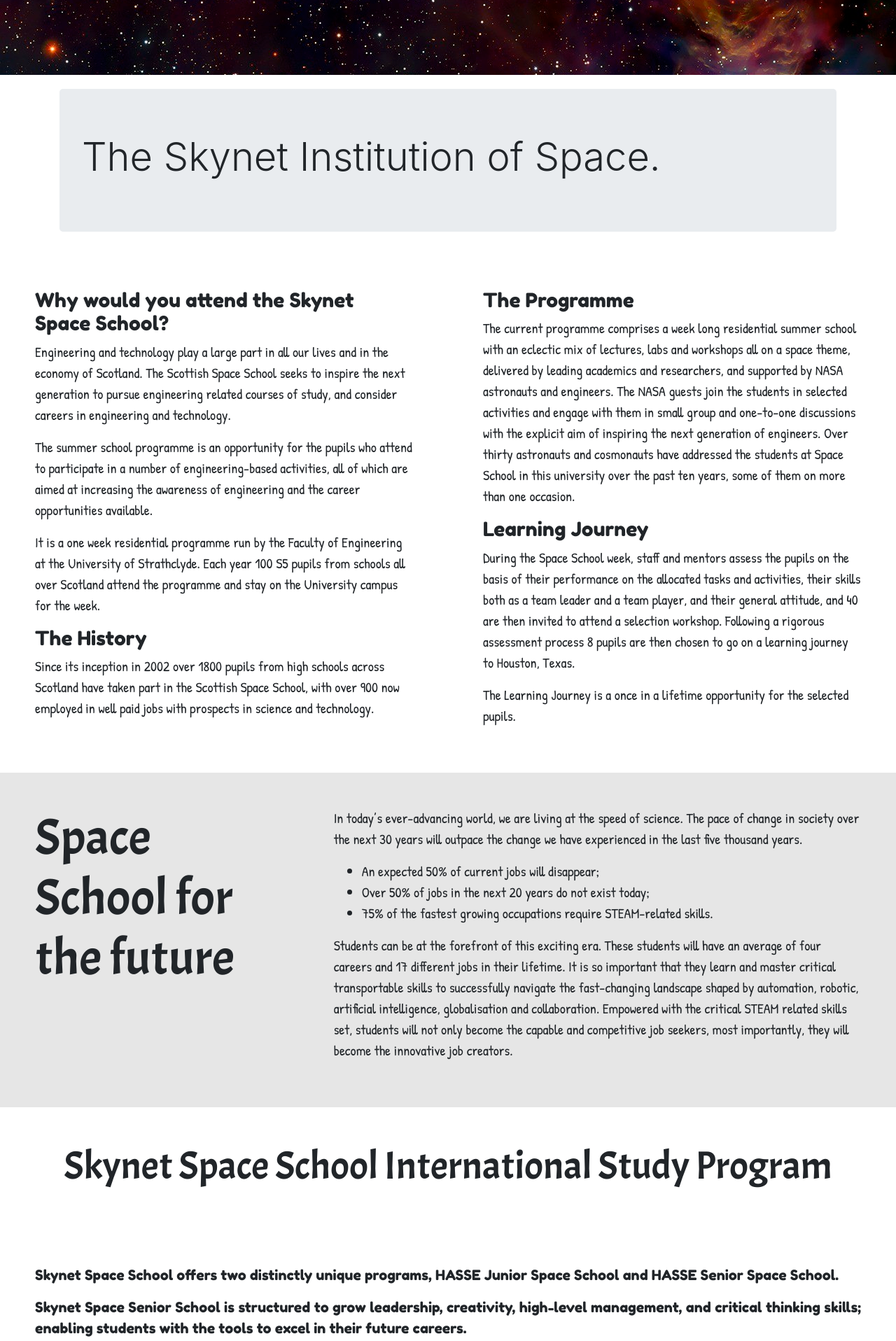
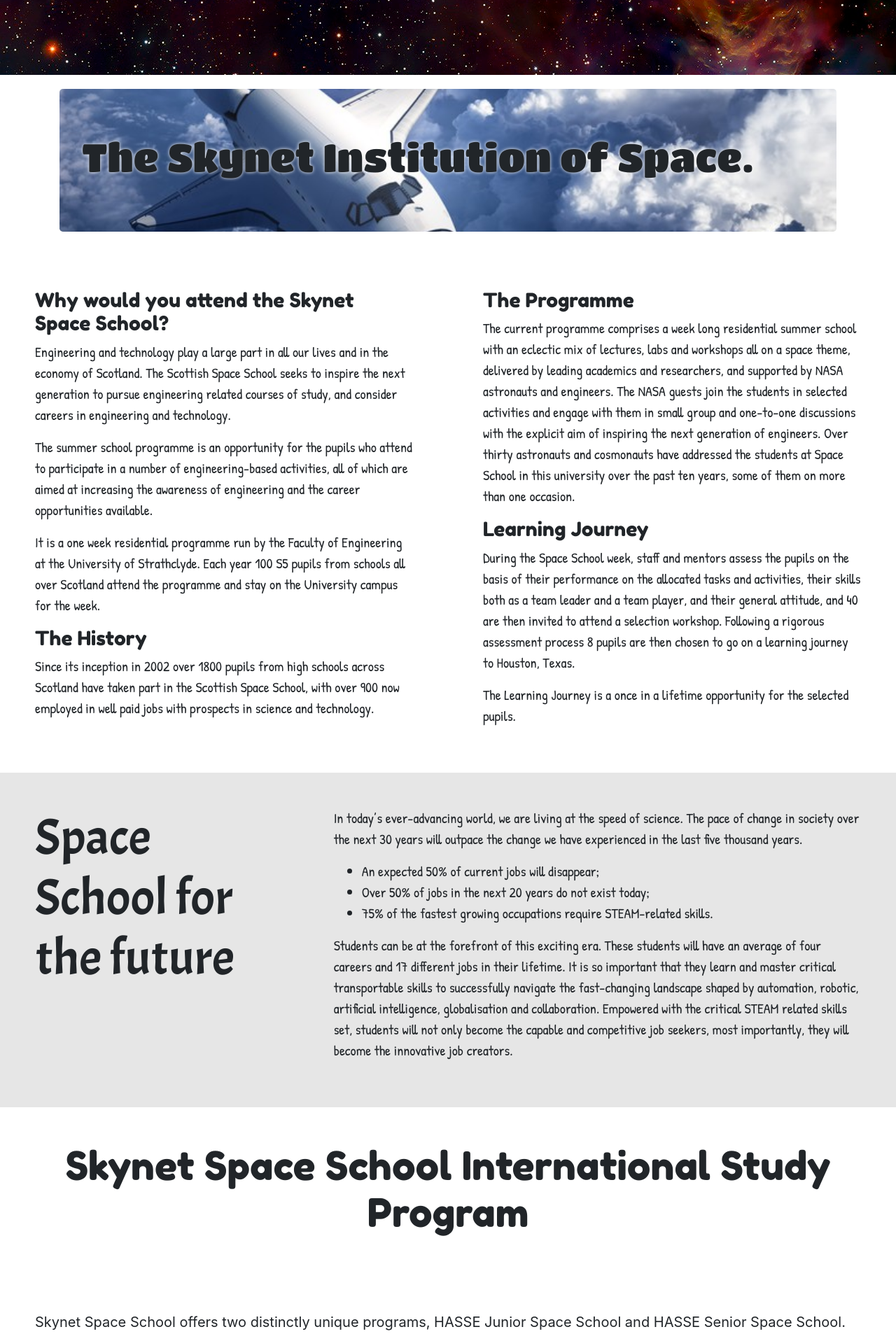
Before and after one commit to philip-bbaale/Space, a plain HTML site: page index.html in a window 1280 px wide. Shown: the part 2250-4166 px from the top of the page at 70% size. Drawn offline with nearby package versions, Linux system fonts and the light colour scheme.

Commit message:
adding school text head backgrounds

```diff
--- a/css/styles.css
+++ b/css/styles.css
@@ -188,6 +188,14 @@
     width: auto;
     padding-top: 20px;
 }
+.join_school .jumbotron{
+    font-family: 'Titan One', cursive;
+    text-shadow: 0 0 5px white;
+    background-image: url(../images/School_head_day.jpg);
+    background-repeat: no-repeat;
+    background-position: center;
+    background-size: cover;
+}
 .about_sch1{
     padding: 50px;
 }
@@ -196,7 +204,11 @@
     text-align: left;
     padding: 50px;
 }.DarkMode .join_school .jumbotron{
-    background-color: #414a4c;
+    background-image: url(../images/School_head_night.png);
+    background-repeat: no-repeat;
+    background-position: center;
+    background-size: cover;
+    text-shadow: 0 0 5px black;
 }
 .DarkMode .about_sch2{
     background-color: #414a4c;
@@ -204,20 +216,20 @@
 .about_sch3{
     text-align: center;
     padding: 50px;
+    justify-content: center;
 }
 .about_sch1 p ,.about_sch2 p, .about_sch2 ul{
     font-family: 'Patrick Hand', cursive;
     font-size: 20px;
 }
-.about_sch1 h3{
+.about_sch1 h3, .about_sch3 h2{
     font-family: 'Fredoka One', cursive;
 }
-.about_sch2 h2, .about_sch3 h2{
+.about_sch2 h2{
     font-family: 'Acme', sans-serif;
 }
 .about_sch3 p{
     text-align: justify;
     font-size: 20px;
-    font-family: 'Fredoka One', cursive;
 
 }
--- a/index.html
+++ b/index.html
@@ -13,6 +13,7 @@
     <link href="https://fonts.googleapis.com/css?family=Press+Start+2P&display=swap" rel="stylesheet"></head>
     <link href="https://fonts.googleapis.com/css?family=Patrick+Hand&display=swap" rel="stylesheet">
     <link href="https://fonts.googleapis.com/css?family=Acme|Fredoka+One&display=swap" rel="stylesheet">
+    <link href="https://fonts.googleapis.com/css?family=Titan+One&display=swap" rel="stylesheet">
 <body>
     <div class="container-fluid">
 
```
Also changed, not shown: images/School_head_day.jpg (added), images/School_head_night.png (added), 1 other file.
